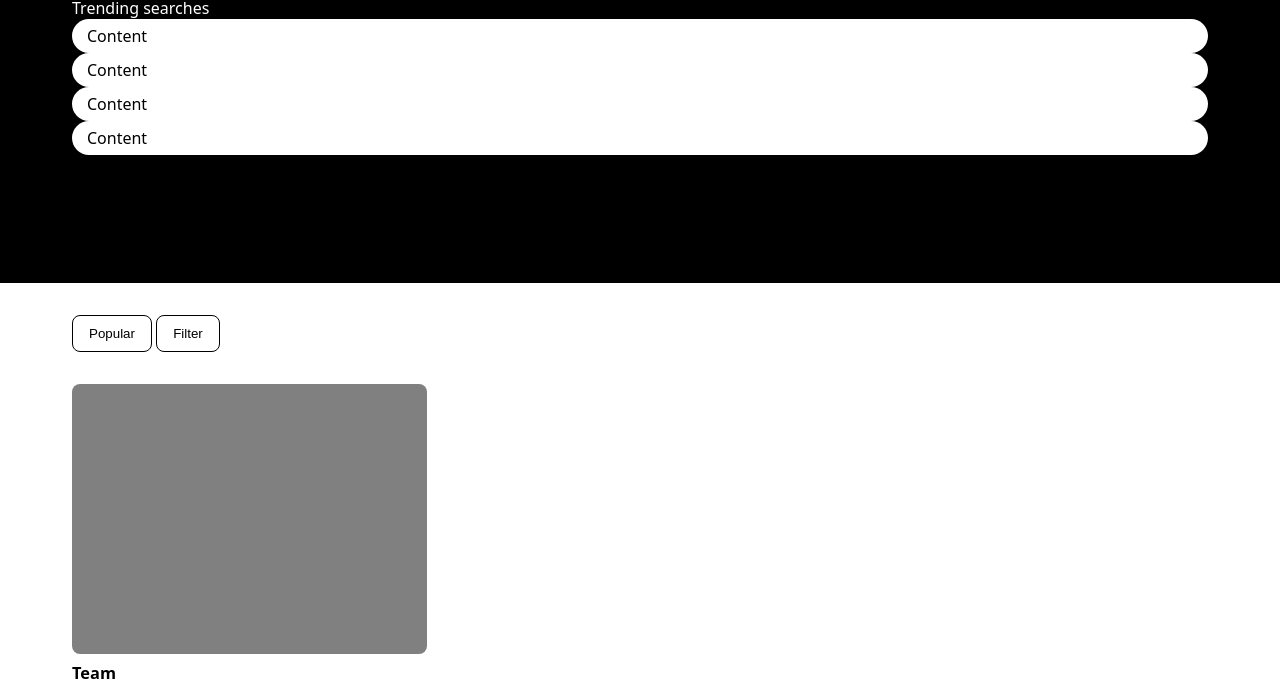
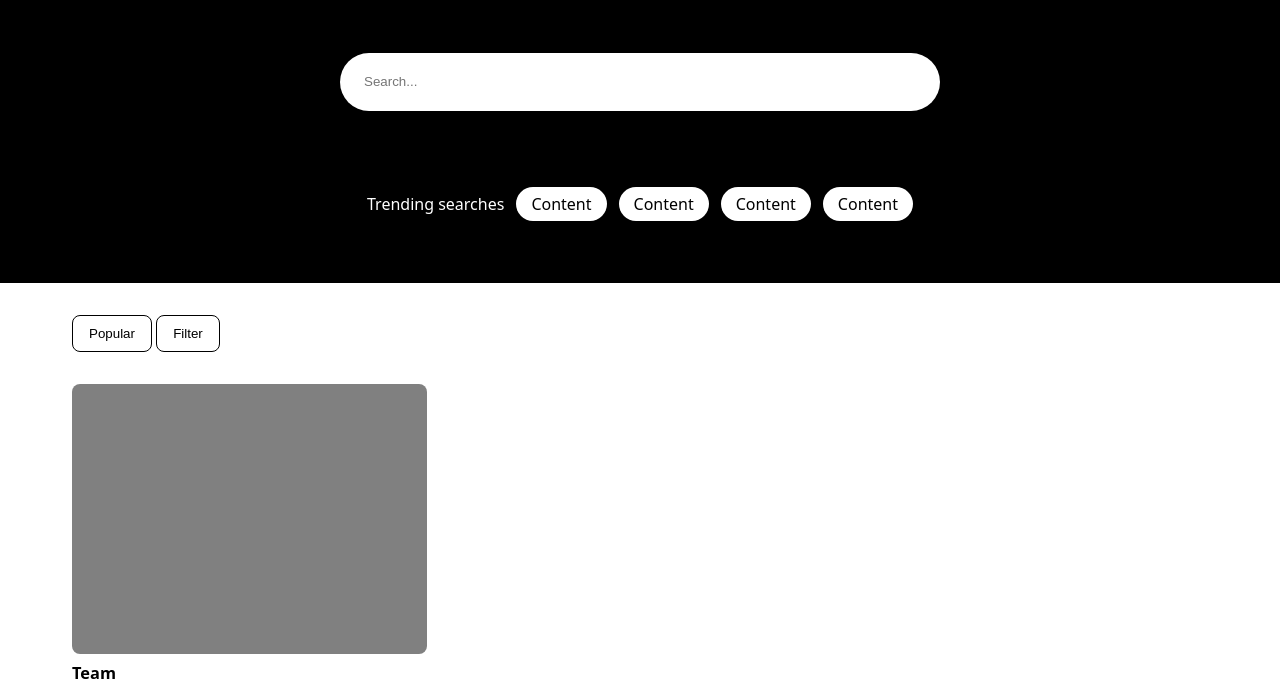
Before and after one commit to ladeoshodi/flexbox-lab, a plain HTML site: page index.html in a window 1280 px wide. Shown: the part 228-925 px from the top of the page. Drawn offline with Linux system fonts and the light colour scheme.

Commit message:
Style hero section

```diff
--- a/css/style.css
+++ b/css/style.css
@@ -31,6 +31,19 @@ section {
   background-color: black;
   color: white;
   padding: 24px 72px;
+}
+
+#hero {
+  display: flex;
+  flex-direction: column;
+  justify-content: space-around;
+  align-items: center;
+}
+
+#trending {
+  display: flex;
+  align-items: center;
+  gap: 12px;
 }
 
 h1,
```
